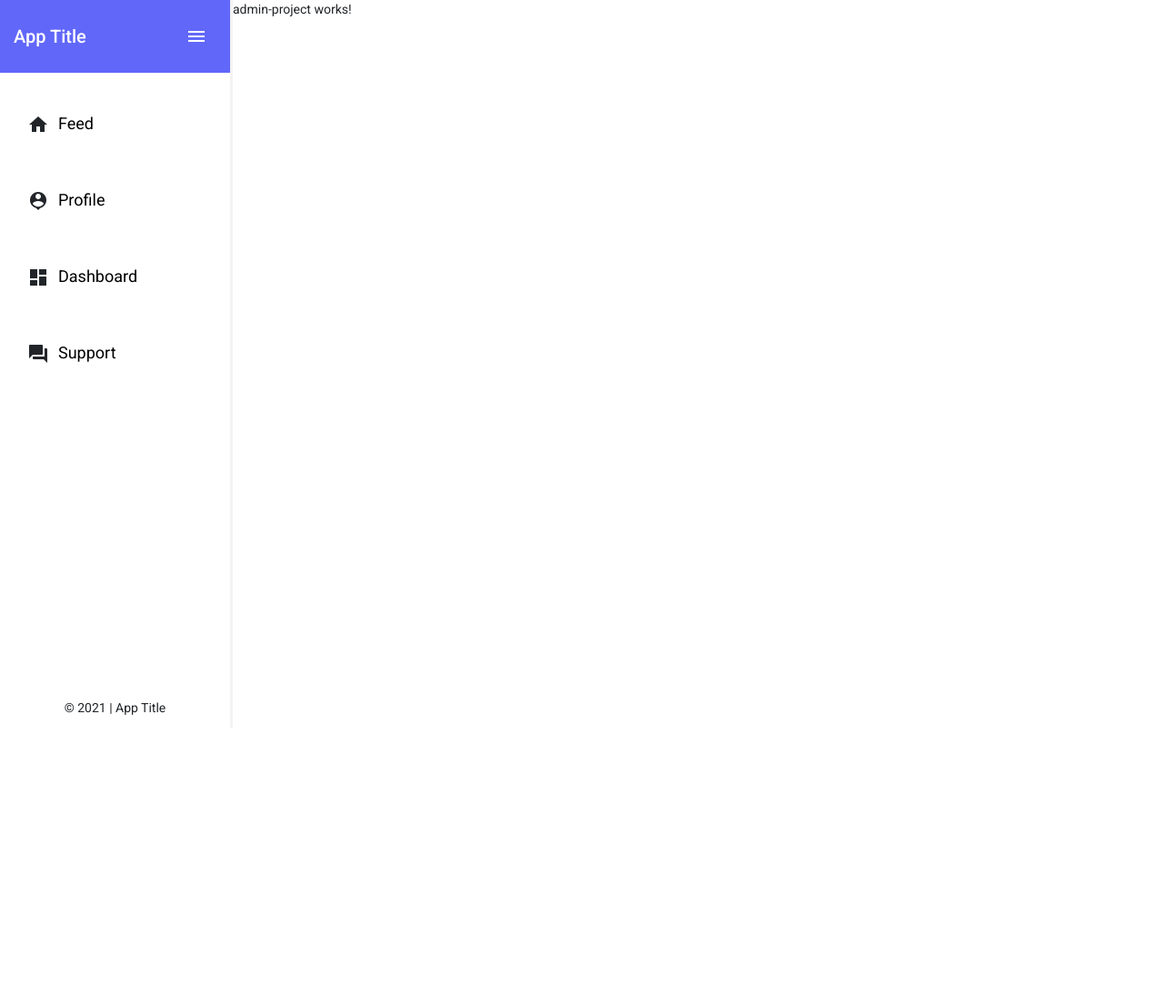
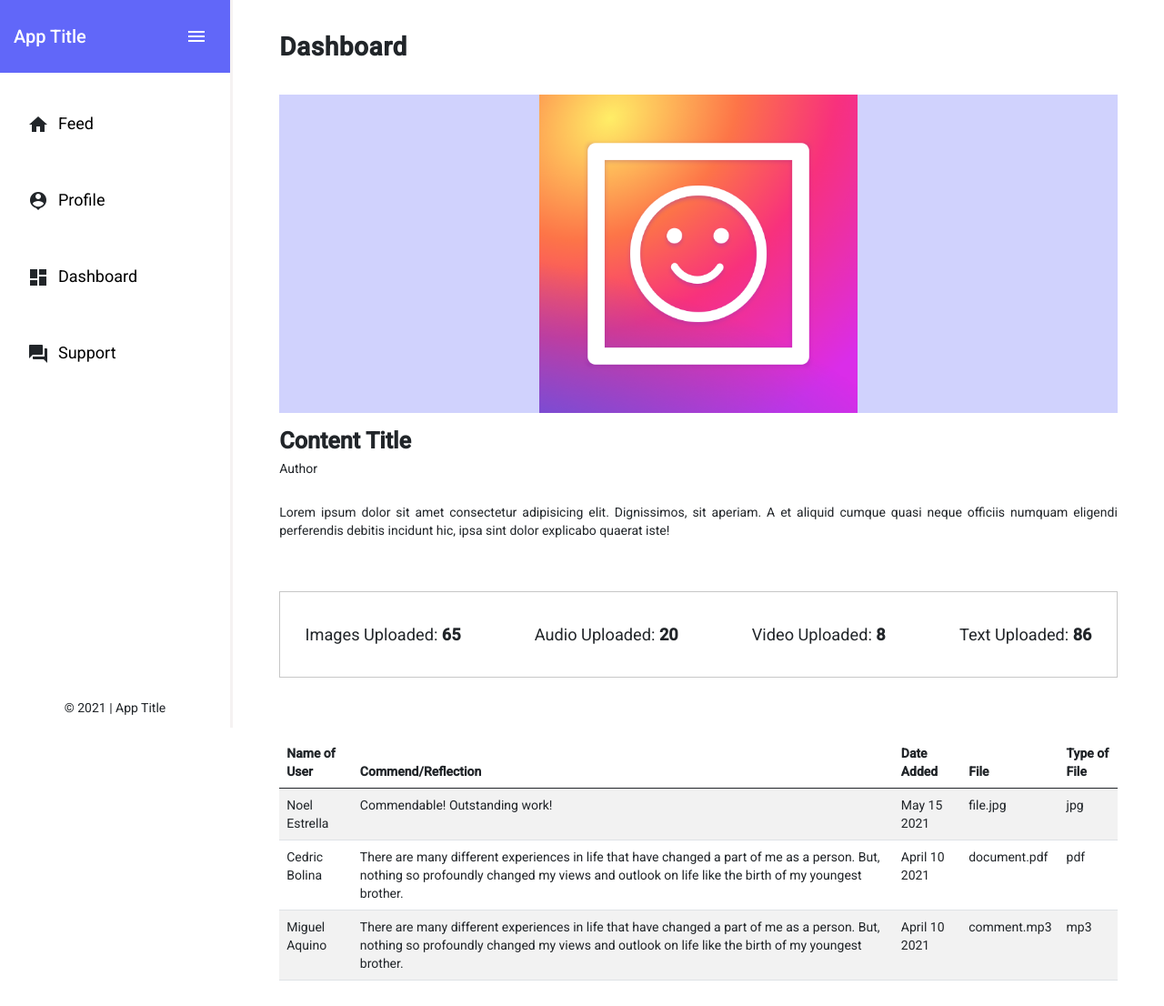
Before and after one commit to jcaquino0945/noelFrontEnd, an Angular app: page /dashboard/project/1 in a window 1280 px wide. Shown: the whole page at 91% size. Before the commit the page ends 800 px from the top, so only its background shows below. Built offline with nearby package versions, Linux system fonts and the light colour scheme.

Commit message:
dashboard hover/admin-project update

```diff
--- a/src/app/admin-project/admin-project.component.css
+++ b/src/app/admin-project/admin-project.component.css
@@ -0,0 +1,91 @@
+* {
+    padding: 0;
+    margin: 0;
+    box-sizing: border-box;
+}
+
+/* HEADER START */
+div.container {
+    width: 90%;
+    margin: auto;
+}
+div.header {
+    margin: 3em 0;
+    display: flex;
+    justify-content: space-between;
+    align-items: center;
+}
+
+
+div.header p {
+    font-size: 2em ;
+    font-weight: bold;
+    letter-spacing: .02em;
+    display: inline;
+    margin: 0;
+}
+
+/* HEADER END */
+
+/* CONTENT START */
+div.content-container .img-container {
+    /* border: 1px solid black; */
+    margin: auto;
+    display: flex;
+    justify-content: center;
+    background: #6166f94b;
+    max-height: 350px;
+}
+div.content-container .img-container img{
+    object-fit: contain;
+}
+
+div.content-info,
+div.comment-section {
+    padding: 1.5em 0;
+}
+div.content-info p {
+    margin: 0;
+}
+div.content-info p:nth-child(1) {
+    font-weight: bold;
+    font-size: 1.8em;
+}
+div.content-info p:nth-child(2) {
+    padding-top: 10px;
+    /* font-size: 1.2em; */
+}
+
+div.content-info p:nth-child(3) {
+    padding-top: 2em;
+    /* font-size: 1.2em; */
+    text-align: justify;
+}
+/* CONTENT END */
+
+/* COUNT START */
+div.count-track {
+    display: flex;
+    justify-content: space-between;
+    font-size: 1.3em;
+    border: 1px solid #c7c7c7;
+    padding: 2em 1.5em;
+    margin: 2em 0;
+}
+#img-count, #audio-count, #video-count, #text-count{
+    font-weight: bold;
+}
+/* COUNT END */
+
+/* TABLE START */
+div.container .table-container {
+    padding: 2em 0;
+}
+div.container .table tbody tr {
+    transition: all 0.3s ease 0s;
+}
+div.container .table tbody tr:hover {
+    background-color: #a7a9ff;
+    /* background-color: #757af8; */
+}
+/* TABLE END */
--- a/src/app/admin-project/admin-project.component.html
+++ b/src/app/admin-project/admin-project.component.html
@@ -1 +1,87 @@
-<p>admin-project works!</p>
+<div class="container">
+
+    <!-- feed header -->
+    <div class='header'>
+        <p>Dashboard</p>
+
+    </div>
+
+    <div class='content-container'>
+        <div class='img-container'>
+            <img src="../../assets/imgs/filler.png" alt="">
+        </div>
+
+        <div class='content-info'>
+            <p>Content Title</p>
+            <p>Author</p>
+
+            <p>Lorem ipsum dolor sit amet consectetur
+                adipisicing elit. Dignissimos, sit
+                aperiam. A et aliquid cumque quasi
+                neque officiis numquam eligendi
+                perferendis debitis incidunt hic, ipsa
+                sint dolor explicabo quaerat iste!</p>
+        </div>
+    </div>
+
+    <div class="count-track">
+        <div class="img-count-container">
+            <span>Images Uploaded: </span>
+            <span id='img-count'>65</span>
+        </div>
+        <div class="audio-count-container">
+            <span>Audio Uploaded: </span>
+            <span id='audio-count'>20</span>
+        </div>
+        <div class="video-count-container">
+            <span>Video Uploaded: </span>
+            <span id='video-count'>8</span>
+        </div>
+        <div class="text-count-container">
+            <span>Text Uploaded: </span>
+            <span id='text-count'>86</span>
+        </div>
+    </div>
+
+    <div class="table-container">
+        <table class="table table-striped table-responsive">
+            <thead>
+                <tr>
+                    <th>Name of User</th>
+                    <th>Commend/Reflection</th>
+                    <th>Date Added</th>
+                    <th>File</th>
+                    <th>Type of File</th>
+                </tr>
+            </thead>
+            <tbody>
+                <tr routerLink="/dashboard/project/1" routerLinkActive="active" [routerLinkActiveOptions]="{exact: true}">
+                    <td>Noel Estrella</td>
+                    <td>Commendable! Outstanding work!</td>
+                    <td>May 15 2021</td>
+                    <td>file.jpg</td>
+                    <td>jpg</td>
+                </tr>
+                <tr routerLink="/dashboard/project/2" routerLinkActive="active" [routerLinkActiveOptions]="{exact: true}">
+                    <td>Cedric Bolina</td>
+                    <td>There are many different experiences in life that have changed a part of me as a person.
+                        But, nothing so profoundly changed my views and outlook on life like the birth of my youngest
+                        brother. </td>
+                    <td>April 10 2021</td>
+                    <td>document.pdf</td>
+                    <td>pdf</td>
+                </tr>
+                <tr routerLink="/dashboard/project/3" routerLinkActive="active" [routerLinkActiveOptions]="{exact: true}">
+                    <td>Miguel Aquino</td>
+                    <td>There are many different experiences in life that have changed a part of me as a person.
+                        But, nothing so profoundly changed my views and outlook on life like the birth of my youngest
+                        brother. </td>
+                    <td>April 10 2021</td>
+                    <td>comment.mp3</td>
+                    <td>mp3</td>
+                </tr>
+            </tbody>
+        </table>
+    </div>
+
+</div>
--- a/src/app/dashboard/dashboard.component.css
+++ b/src/app/dashboard/dashboard.component.css
@@ -1,9 +1,10 @@
+/* TABLE START */
 div.container {
     width: 90%;
     margin: auto;
 }
 div.header {
-    margin: 3em 2em;
+    margin: 3em 0;
     display: flex;
     justify-content: space-between;
     align-items: center;
@@ -43,7 +44,11 @@ div.header .search #input-search{
     outline-width: 0;
     background:transparent;
 }
-
+tbody tr {
+    transition: all 0.3s ease 0s;
+}
 tbody tr:hover {
-background-color: #757af8;
+    /* background-color: #757af8; */
+    background-color: #a7a9ff;
 }
+/* TABLE END */
--- a/src/app/dashboard/dashboard.component.html
+++ b/src/app/dashboard/dashboard.component.html
@@ -1,11 +1,13 @@
 <div class='container'>
+
+    <!-- feed header -->
     <div class='header'>
-        <p>Dashboard</p>
+      <p>Dashboard</p>
 
-        <div class='search'>
-            <mat-icon>search</mat-icon>
-            <input type="text" id="input-search" placeholder="Search">
-        </div>
+      <div class='search'>
+          <mat-icon>search</mat-icon>
+          <input type="text" id="input-search" placeholder="Search">
+      </div>
     </div>
 
     <table class="table table-striped table-responsive">
@@ -24,13 +26,13 @@
             <td>May 15 2021</td>
             <td>320 Comments</td>
           </tr>
-          <tr routerLink="/feed/project/2" routerLinkActive="active" [routerLinkActiveOptions]="{exact: true}">
+          <tr routerLink="/dashboard/project/2" routerLinkActive="active" [routerLinkActiveOptions]="{exact: true}">
             <td>Gawad Kalinga</td>
             <td>By Noel Estrella</td>
             <td>May 15 2021</td>
             <td>320 Comments</td>
           </tr>
-          <tr>
+          <tr routerLink="/dashboard/project/3" routerLinkActive="active" [routerLinkActiveOptions]="{exact: true}">
             <td>Gawad Kalinga</td>
             <td>By Noel Estrella</td>
             <td>May 15 2021</td>
--- a/src/app/feed/feed.component.css
+++ b/src/app/feed/feed.component.css
@@ -46,7 +46,7 @@ div.header .search:hover {
 
 div.header .search #input-search{
     border: 0;
-    /* height: 2.5em; */
+    height: 2.5em;
     width: 100%;
     outline-width: 0;
     background:transparent;
```
